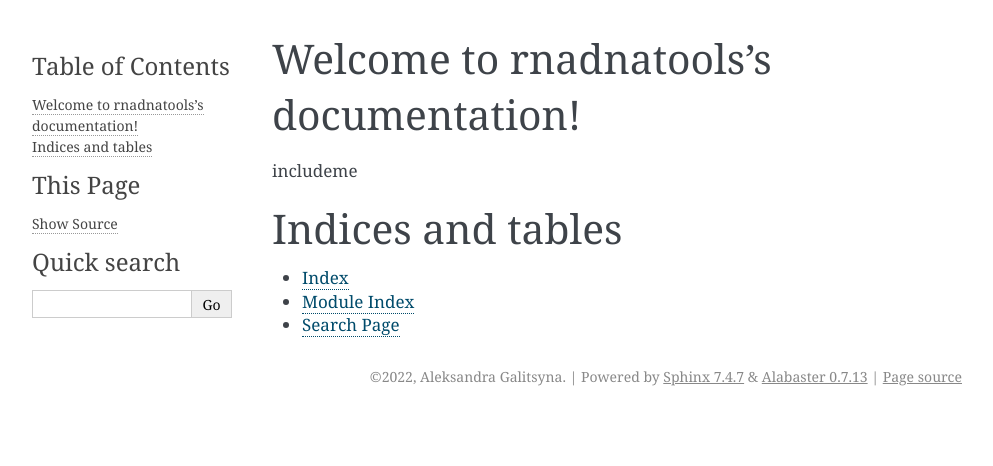
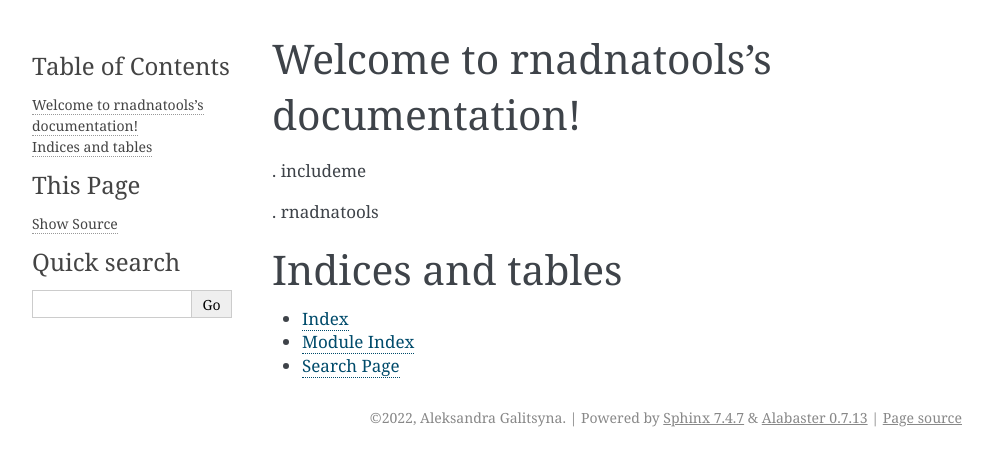
Before and after one commit to agalitsyna/rnadnatools, a Sphinx documentation site: the page built from docs/source/index.rst, in a window 1280 px wide. Shown: the top 466 px of the page, without its empty margins (148-1141 px from the left). Built offline with Sphinx 7.4.7, drawn with Linux system fonts in a browser that asks for light colours.

Commit message:
docs update; fix end of reads reporting for nucleotides

```diff
--- a/docs/source/conf.py
+++ b/docs/source/conf.py
@@ -10,9 +10,10 @@
 # add these directories to sys.path here. If the directory is relative to the
 # documentation root, use os.path.abspath to make it absolute, like shown here.
 #
-# import os
-# import sys
-# sys.path.insert(0, os.path.abspath('.'))
+import os
+import sys
+sys.path.insert(0, os.path.abspath('../../'))
+sys.path.insert(0, os.path.abspath('..'))
 
 
 # -- Project information -----------------------------------------------------
@@ -27,8 +28,7 @@
 # Add any Sphinx extension module names here, as strings. They can be
 # extensions coming with Sphinx (named 'sphinx.ext.*') or your custom
 # ones.
-extensions = [
-]
+extensions = ['sphinx_click']
 
 # Add any paths that contain templates here, relative to this directory.
 templates_path = ['_templates']
--- a/docs/source/index.rst
+++ b/docs/source/index.rst
@@ -9,7 +9,9 @@
 .. toctree::
    :maxdepth: 2
 
-includeme
+. includeme
+
+. rnadnatools
 
 Indices and tables
 ==================
```
Also changed, not shown: 1 other file.
